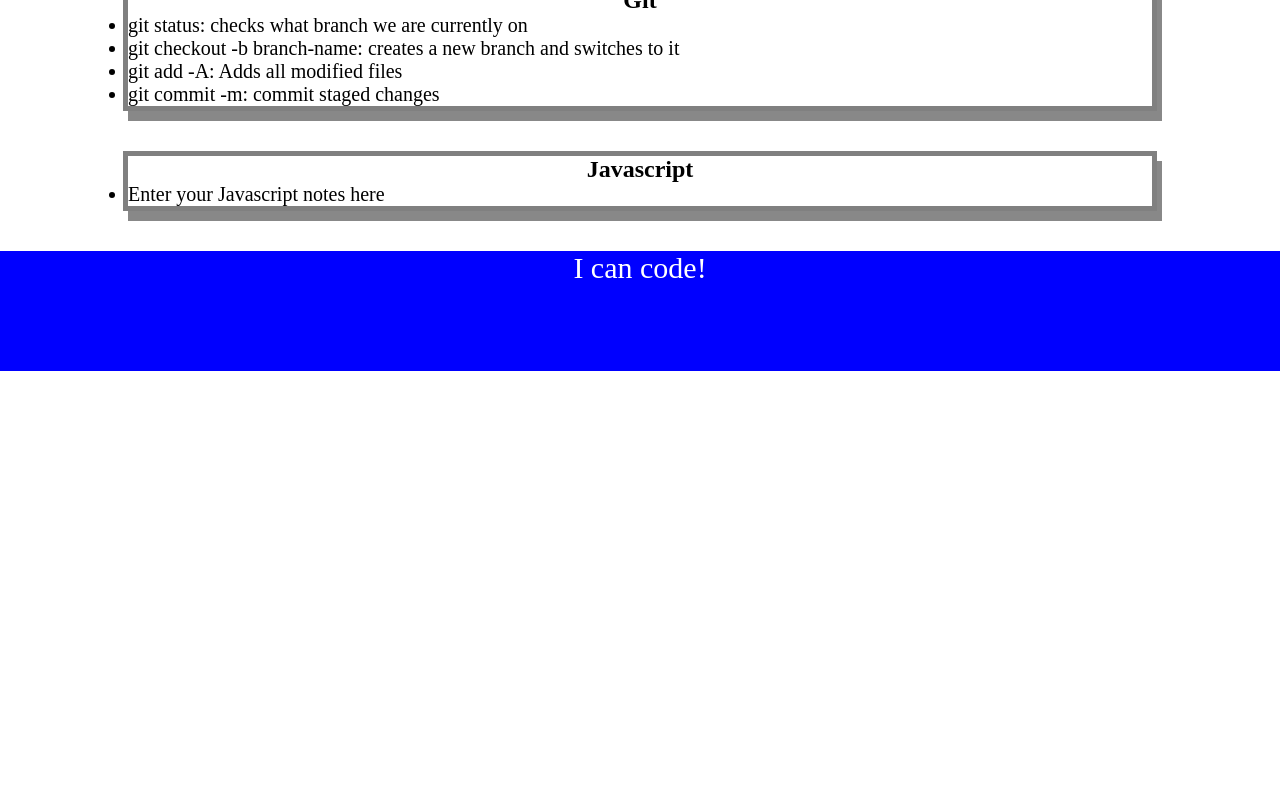
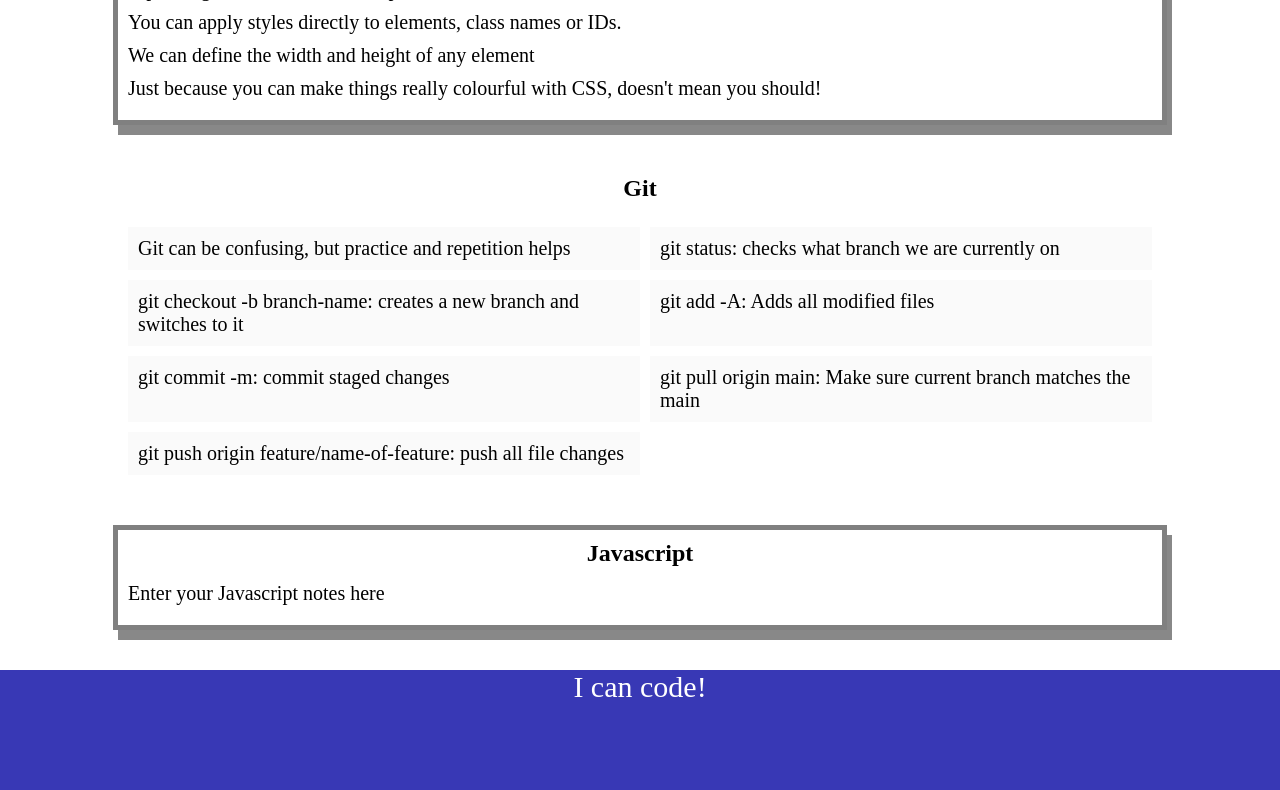
Before and after one commit to nattytatat/prework-study-guide, a plain HTML site: page index.html in a window 1280 px wide. Shown: the part 516-1306 px from the top of the page. Before the commit the page ends 887 px from the top, so only its background shows below. Drawn offline with Linux system fonts and the light colour scheme.

Commit message:
Personal changes to CSS and html

```diff
--- a/assets/styles.css
+++ b/assets/styles.css
@@ -6,12 +6,13 @@
 header, footer {
     width: 100%;
     height: 120px;
-    background-color: blue;
+    background-color: rgb(56, 56, 181);
     color: white;
 }
 
 h1,h2 {
     text-align: center;
+    padding-bottom: 15px;
 }
 
 img {
@@ -25,6 +26,11 @@ img {
 ul {
     padding-left: 0;
     font-size: 20px;
+    list-style-type:none;
+}
+
+li {
+    padding-bottom: 10px;
 }
 
 p {
@@ -37,4 +43,25 @@ p {
     margin: 40px auto;
     border: 5px solid grey;
     box-shadow: 5px 10px #888888;
+    padding: 10px;
 }
+
+.no-card {
+    border: 0;
+    box-shadow: none;
+}
+
+.git-card-row {
+    list-style-type: none;
+    display: grid;
+    grid-template-columns: 50% 2fr;
+    gap: 10px;
+    box-sizing: border-box;
+    padding-top: 10px;
+}
+
+.git-card-row li {
+
+    background-color: #fafafa;
+    padding: 10px;
+}
--- a/index.html
+++ b/index.html
@@ -20,6 +20,7 @@
           <li>The head element contains information about the webpage.</li>
           <li>The body element represents the visible content shown to the user.</li>
           <li>This is a list item within an unordered List</li>
+          <li>I removed the list style type as it triggered me</li>
         </ul>
 
       </section>
@@ -37,14 +38,17 @@
 
       </section>
 
-      <section class="card" id="git-section">
+      <section class="card no-card" id="git-section">
 
         <h2>Git</h2>
-        <ul>
+        <ul class="git-card-row">
+          <li>Git can be confusing, but practice and repetition helps</li>
           <li>git status: checks what branch we are currently on</li>
           <li>git checkout -b branch-name: creates a new branch and switches to it</li>
           <li>git add -A: Adds all modified files</li>
           <li>git commit -m: commit staged changes </li>
+          <li>git pull origin main: Make sure current branch matches the main</li>
+          <li>git push origin feature/name-of-feature: push all file changes</li>
         </ul>
 
       </section>
```
